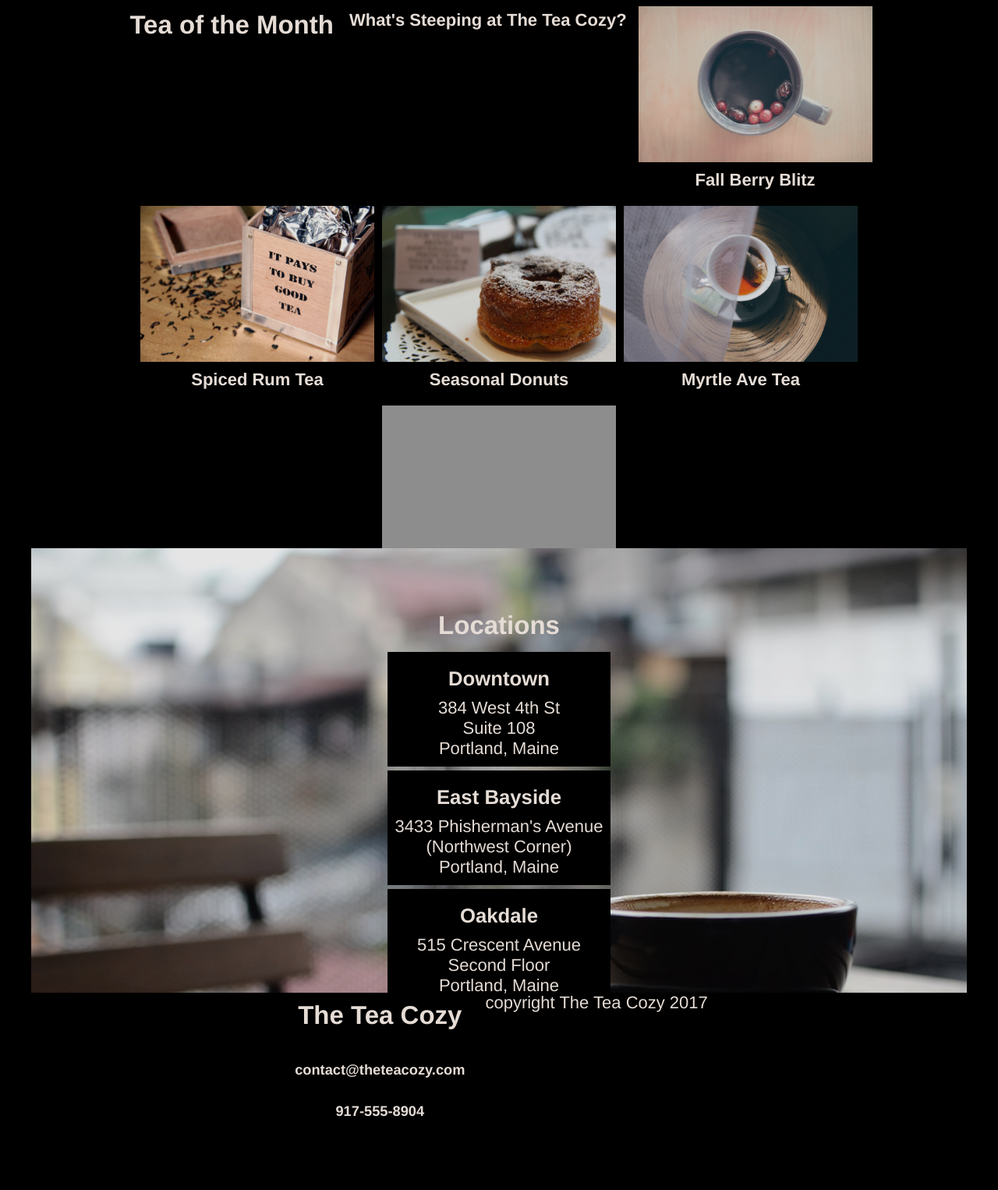
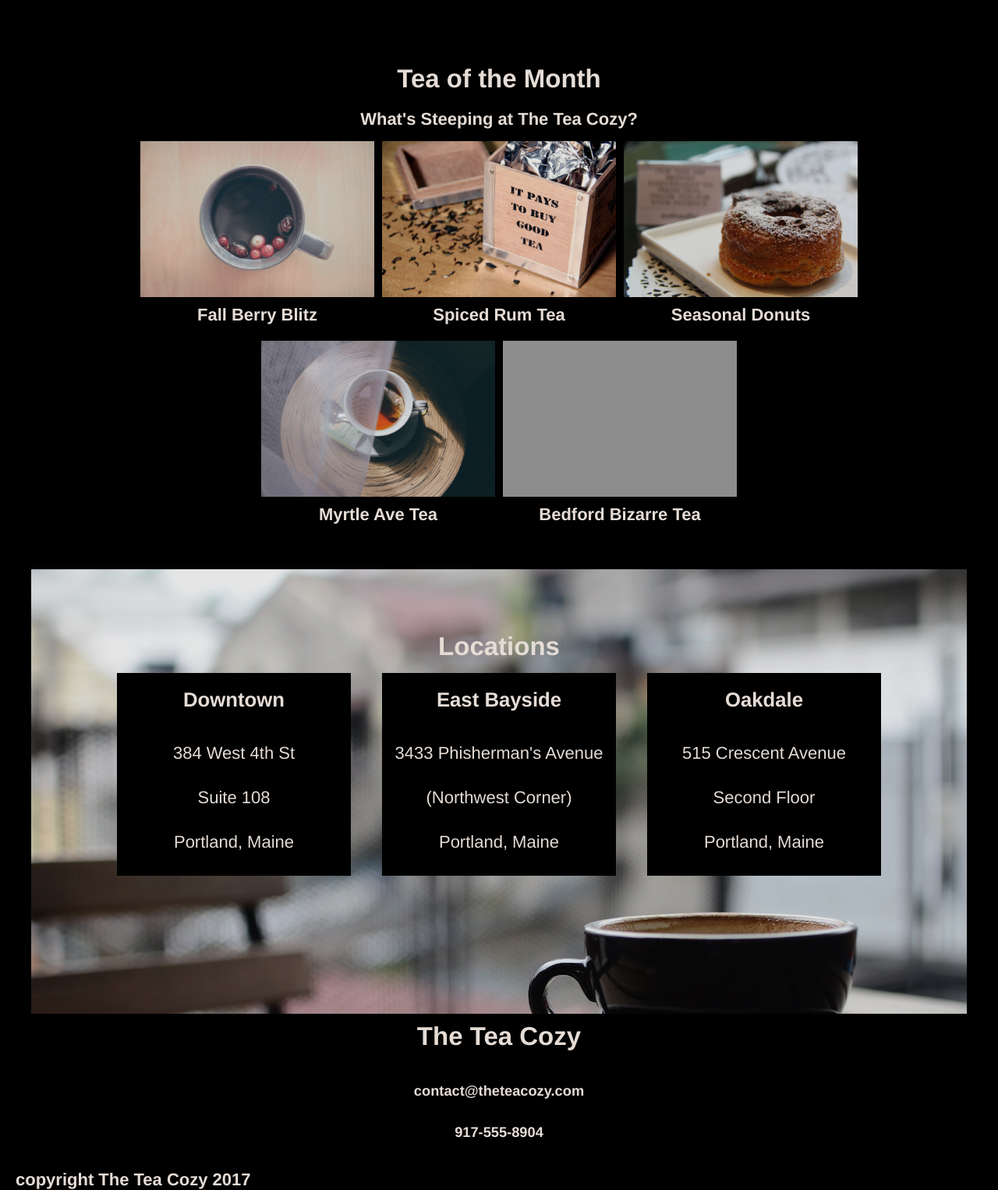
Before and after one commit to kwedvick/teacozy, a plain HTML site: page index.html in a window 1280 px wide. Shown: the part 845-2371 px from the top of the page at 78% size. Before the commit the page ends 2326 px from the top, so only its background shows below. Drawn offline with Linux system fonts and the light colour scheme; grey boxes are pictures that could not be loaded.

Commit message:
Finished teacozy.

```diff
--- a/index.html
+++ b/index.html
@@ -42,6 +42,7 @@
       <div id="store-items">
           <h2>Tea of the Month</h2>
           <h4>What's Steeping at The Tea Cozy?</h4>
+          <div class="menus">
             <div class="menu">
               <img src="./resources/css/img-berryblitz.jpg">
                 <span>Fall Berry Blitz</span>
@@ -63,11 +64,13 @@
                 <span>Bedford Bizarre Tea</span>
             </div>
           </div>
+      </div>
 
       <!--begin locations-->
       <div id="locations">
         <div class="image location">
           <h2>Locations</h2>
+          <div class="address-list">
             <div class="address">
               <h3>Downtown</h3>
                 <span>384 West 4th St</span>
@@ -88,6 +91,7 @@
             </div>
           </div>
         </div>
+      </div>
 
       <!--begin contact info-->
       <div id="contact">
@@ -99,7 +103,7 @@
       <!--begin footer-->
     <footer>
       <div class="footer">
-        <span>copyright The Tea Cozy 2017</span>
+        <strong>copyright The Tea Cozy 2017</strong>
       </div>
     </footer>
   </body>
--- a/resources/css/style.css
+++ b/resources/css/style.css
@@ -5,6 +5,7 @@ body {
   background-color: black;
   opacity: 0.9;
   text-align: center;
+  margin: 70px 0 0;
 }
 
 header {
@@ -28,7 +29,6 @@ header {
 
 header img {
   height: 50px;
-  padding-left: 10px;
 }
 
 nav {
@@ -54,6 +54,8 @@ div {
   display: flex;
   justify-content: center;
   flex-wrap: wrap;
+  flex-direction: column;
+  align-items: center;
 }
 
 .image {
@@ -87,10 +89,17 @@ h4 {
   display: flex;
   width: 1000px;
   height: 700px;
-  padding-top: 70px;
+  padding-top: 35px;
   margin: auto;
   justify-content: center;
   flex-wrap: wrap;
+  flex-direction: column;
+}
+
+.menus {
+  display: flex;
+  flex-wrap: wrap;
+  justify-content: center;
 }
 
 .menu {
@@ -117,9 +126,18 @@ h4 {
   padding-top: 70px;
 }
 
+#locations .image {
+  width: 100%;
+}
+
 h2, h3, h4 {
   margin: 0px;
   padding: 10px;
+}
+
+.address-list {
+  display: flex;
+  justify-content: center;
 }
 
 .address {
@@ -127,10 +145,11 @@ h2, h3, h4 {
   flex-basis: 280px;
   display: flex;
   flex-direction: column;
-  justify-content: center;
-  padding: 10px;
+  justify-content: space-between;
+  padding: 10px 10px 30px;
   margin: 5px 20px;
   opacity: 1;
+  height: 220px;
 }
 
 #contact {
@@ -138,7 +157,6 @@ h2, h3, h4 {
 }
 
 footer {
-  display: flex;
-  align-items: left;
+  align-self: flex-start;
   padding-left: 20px;
 }
```
Lines whose indentation alone changed are shown as unchanged.
